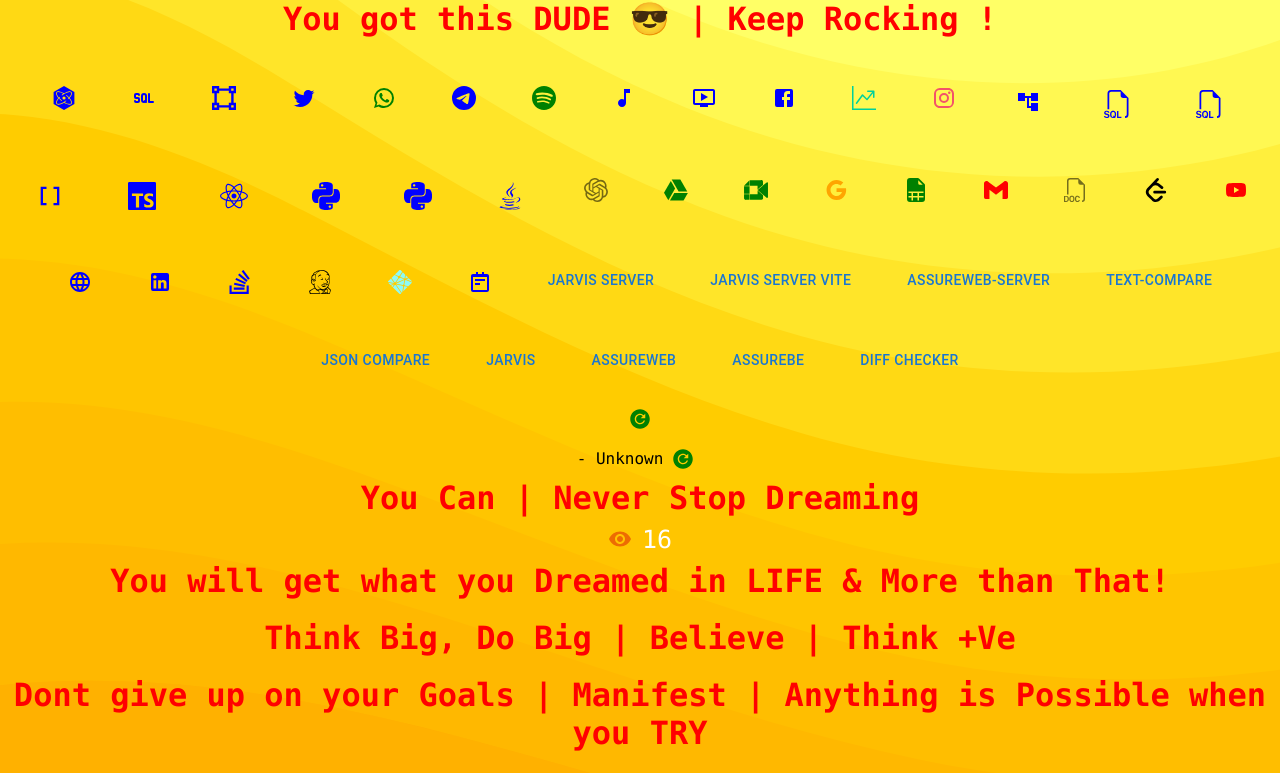
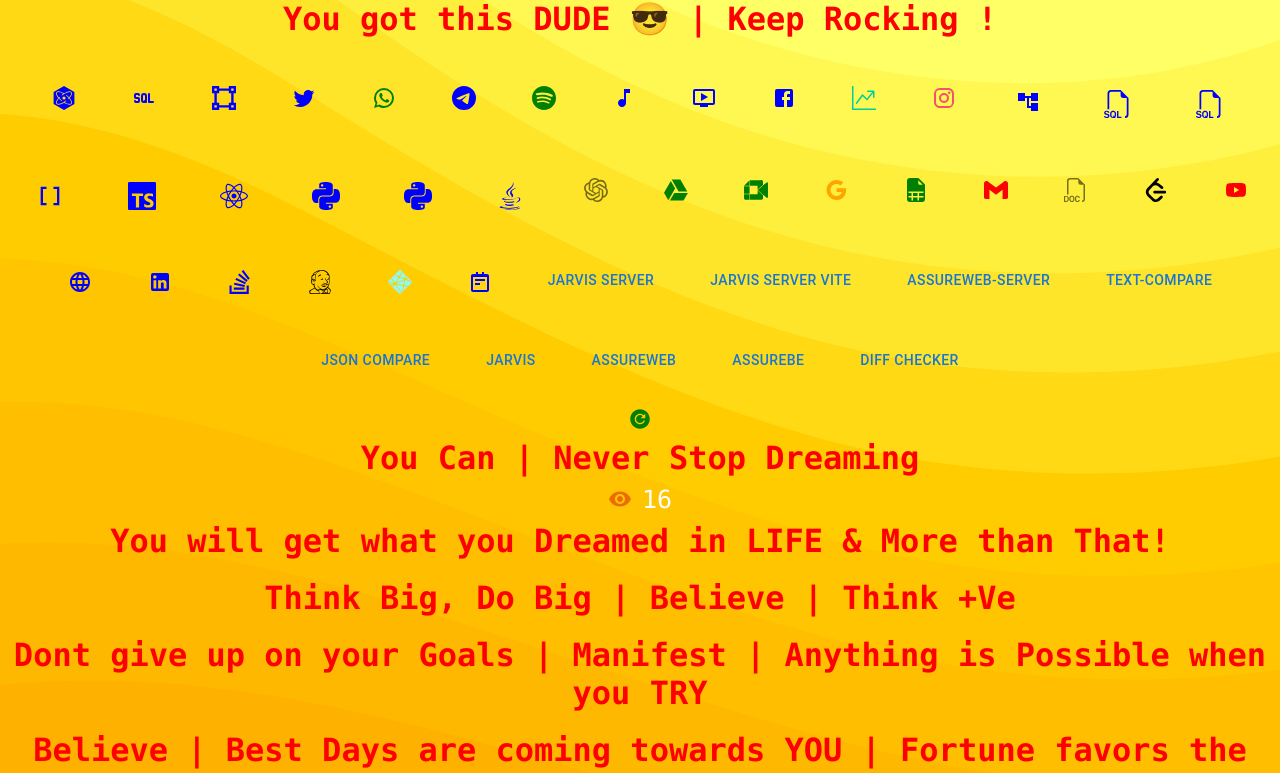
Before and after one commit to vinaykumarP16/homepage-vin, a React (Create React App) app: page / in a window 1280 px wide. Shown: the top 773 px of the page. Built offline with nearby package versions, Linux system fonts and the light colour scheme; no server answers.

Commit message:
removing advice

```diff
--- a/src/Homepage/Homepage.tsx
+++ b/src/Homepage/Homepage.tsx
@@ -410,7 +410,7 @@ export const Homepage = () => {
       </div>
       <div>
       <Advice/>
-        <Quote/>
+        {/* <Quote/> */}
         </div>
     </>
   );
```
